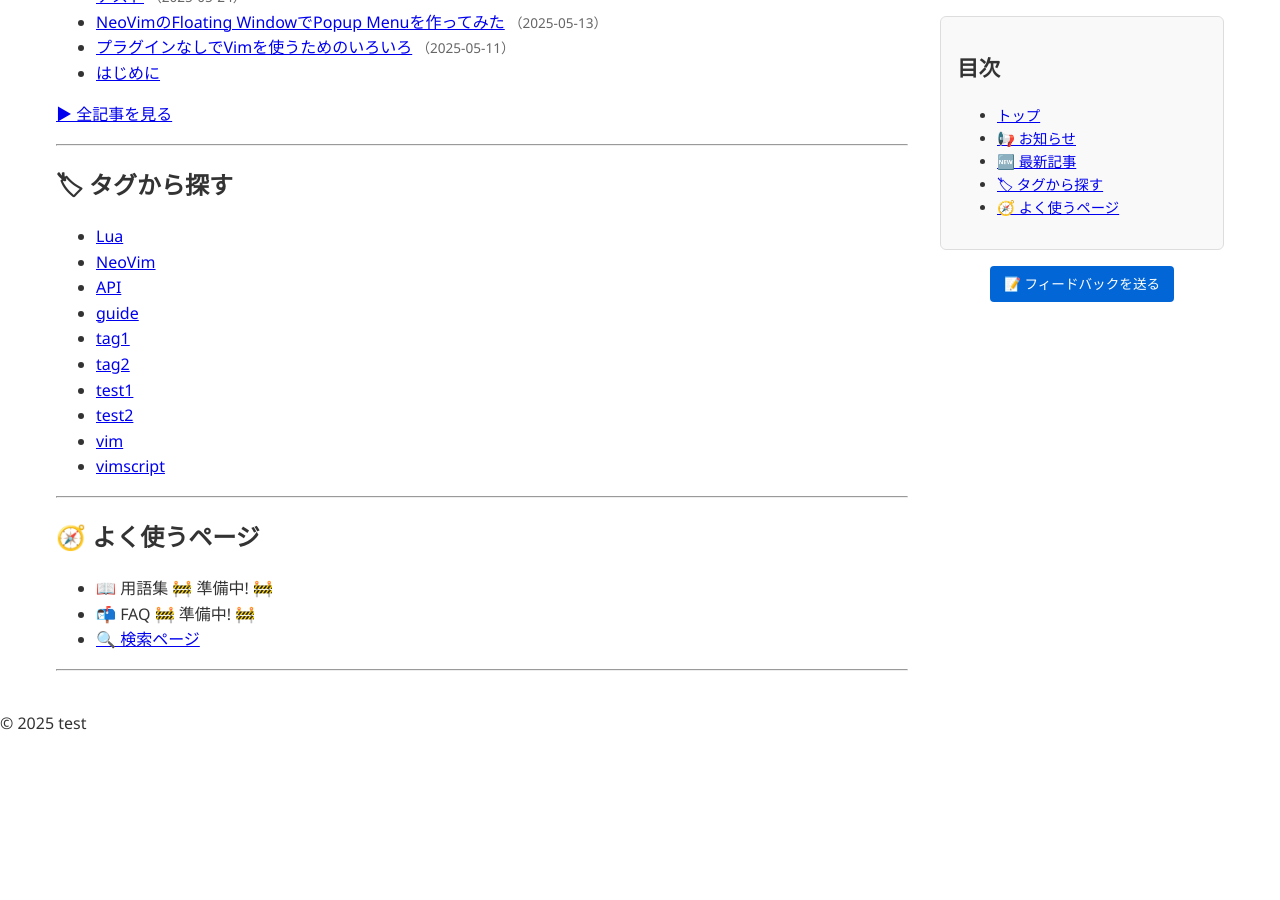
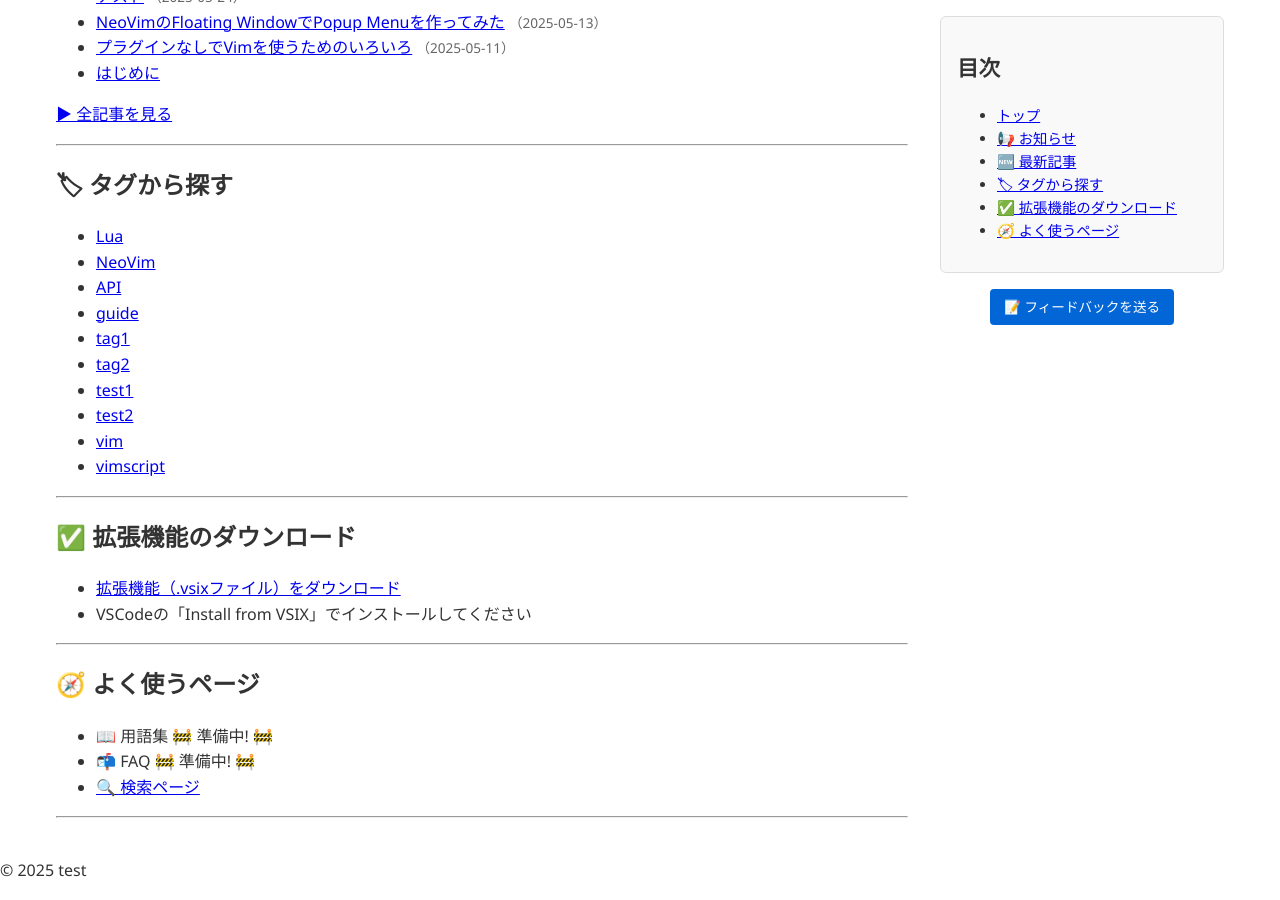
Before and after one commit to PicricAcid/pages_test, a Jekyll site: the page built from docs/index.md, in a window 1280 px wide and 900 px high, scrolled down 636 px. Built offline with Jekyll 4.4.1, drawn with Linux system fonts in a browser that asks for light colours; comment, search, counter and statistics services are not loaded; before the commit the page ends 1389 px from its top, so only the background shows below that.

Commit message:
Update index.md

```diff
--- a/docs/index.md
+++ b/docs/index.md
@@ -45,6 +45,13 @@ layout: default
 
 ---
 
+## ✅ 拡張機能のダウンロード
+
+- [拡張機能（.vsixファイル）をダウンロード](https://github.com/PicricAcid/manual-site-extension/releases/download/v0.0.1/manual-site-extension-0.0.1.vsix)
+- VSCodeの「Install from VSIX」でインストールしてください
+
+---
+
 ## 🧭 よく使うページ
 
 - 📖 用語集   🚧 準備中! 🚧
```
